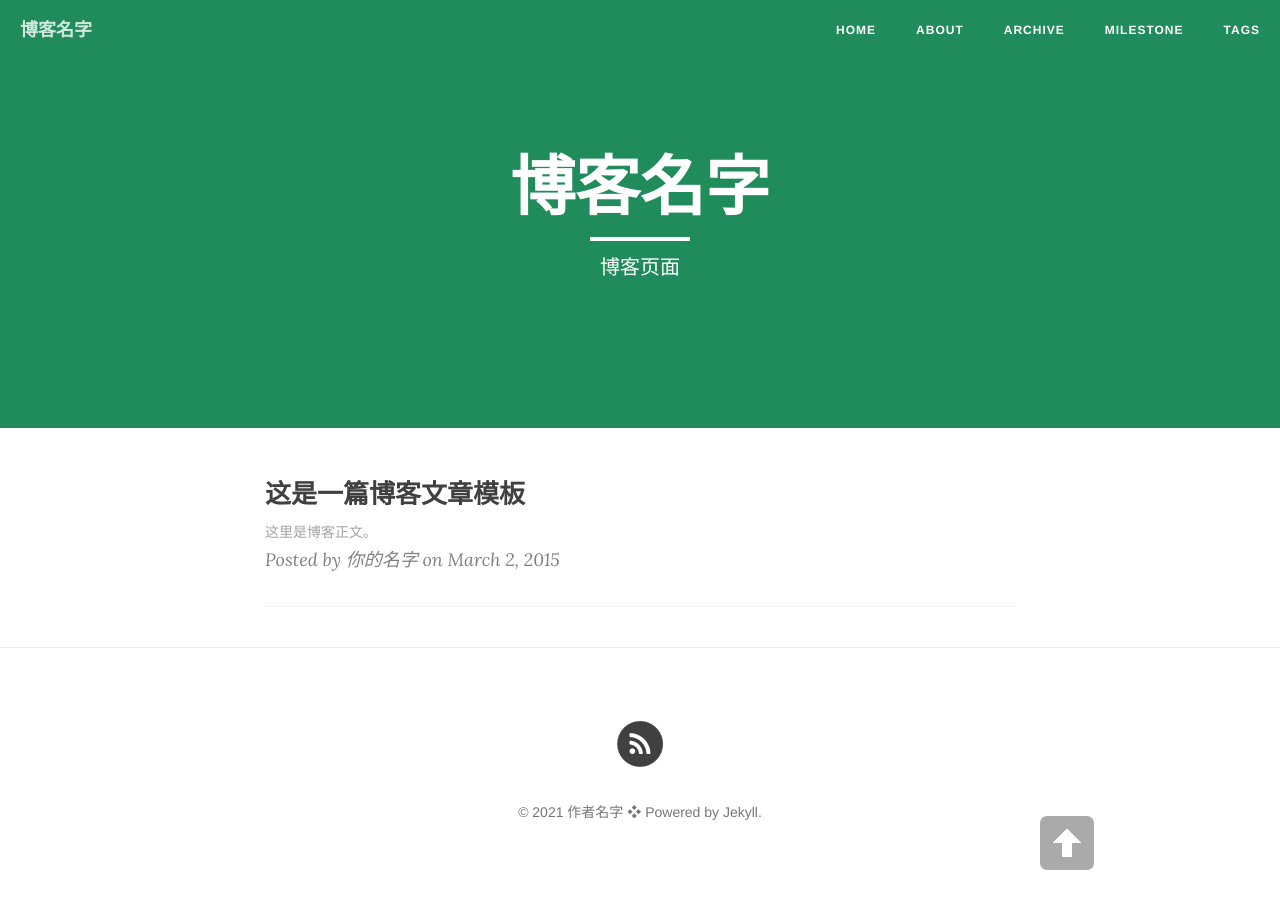
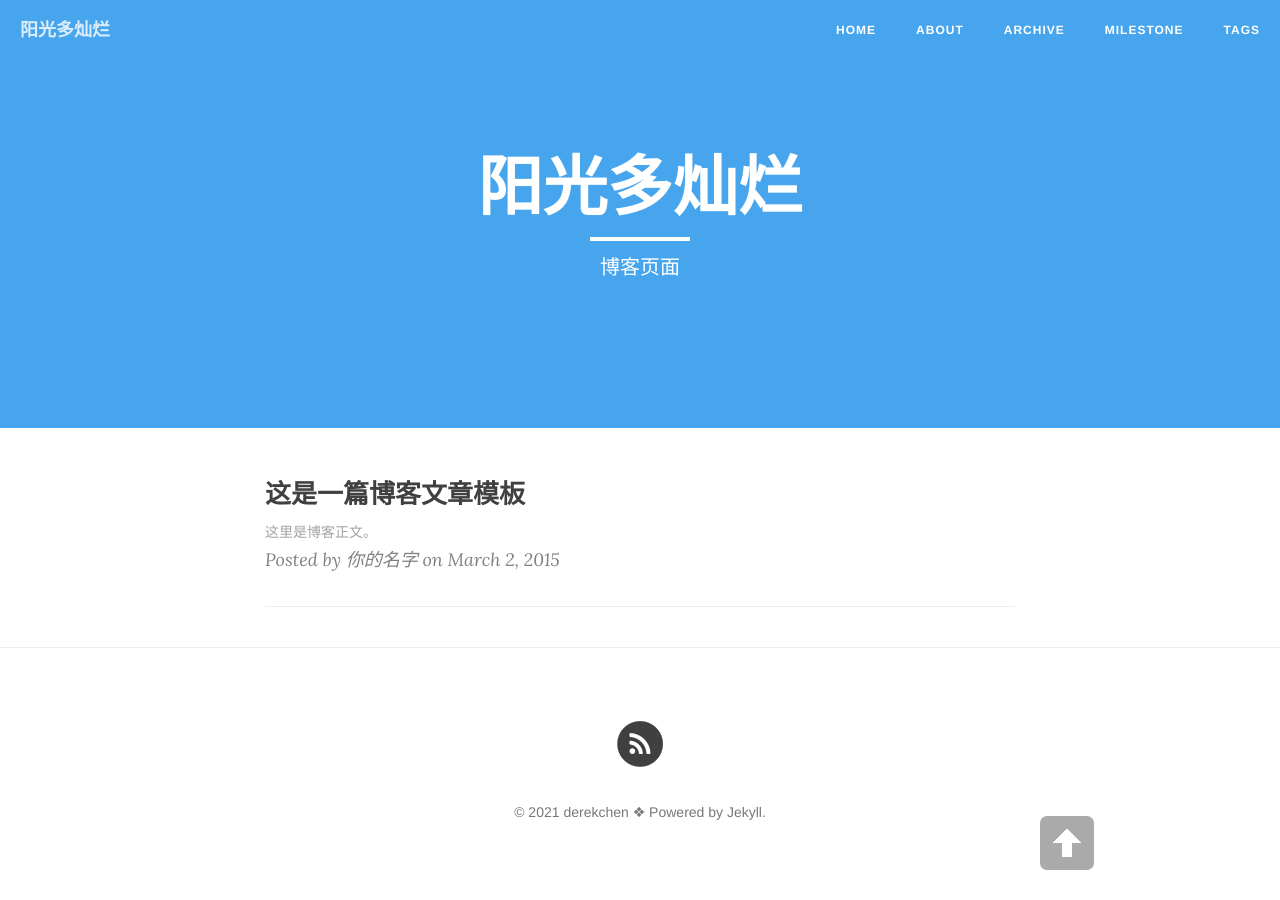
Before and after one commit to TheDerekChen/TheDerekChen.github.io, a Jekyll site: the page built from index.html, in a window 1280 px wide. Built offline with Jekyll 4.4.1, drawn with Linux system fonts in a browser that asks for light colours; nearby versions of some CDN libraries; the list of posts is cut into pages by our own code.

Commit message:
修改模板

```diff
--- a/_config.yml
+++ b/_config.yml
@@ -1,15 +1,15 @@
 # Site settings
-title: 博客名字 # 你的博客名字，可以定义修订
-header-img: "img/green.jpg"
+title: 阳光多灿烂 # 你的博客名字，可以定义修订
+header-img: "img/twitter.jpg"
 tagline: "cn"
-description: "这是我的博客"  # 一句话描述你的博客
+description: "每周与你在这分享我对这个世界的所知所想"  # 一句话描述你的博客
 baseurl: ""
-url: "http://cnfeat"  # 此处填写你的博客地址
+url: "https://thederekchen.github.io/"  # 此处填写你的博客地址
 
 # About/contact
 owner:
-  name: "作者名字" # 填写作者信息：名字
-  email: X@gmail.com # 填写作者信息：邮箱
+  name: "derekchen" # 填写作者信息：名字
+  email: p46508984@gmail.com # 填写作者信息：邮箱
   bio: "你的博客描述" # 填写作者信息：博客描述
 
 # Data
```
